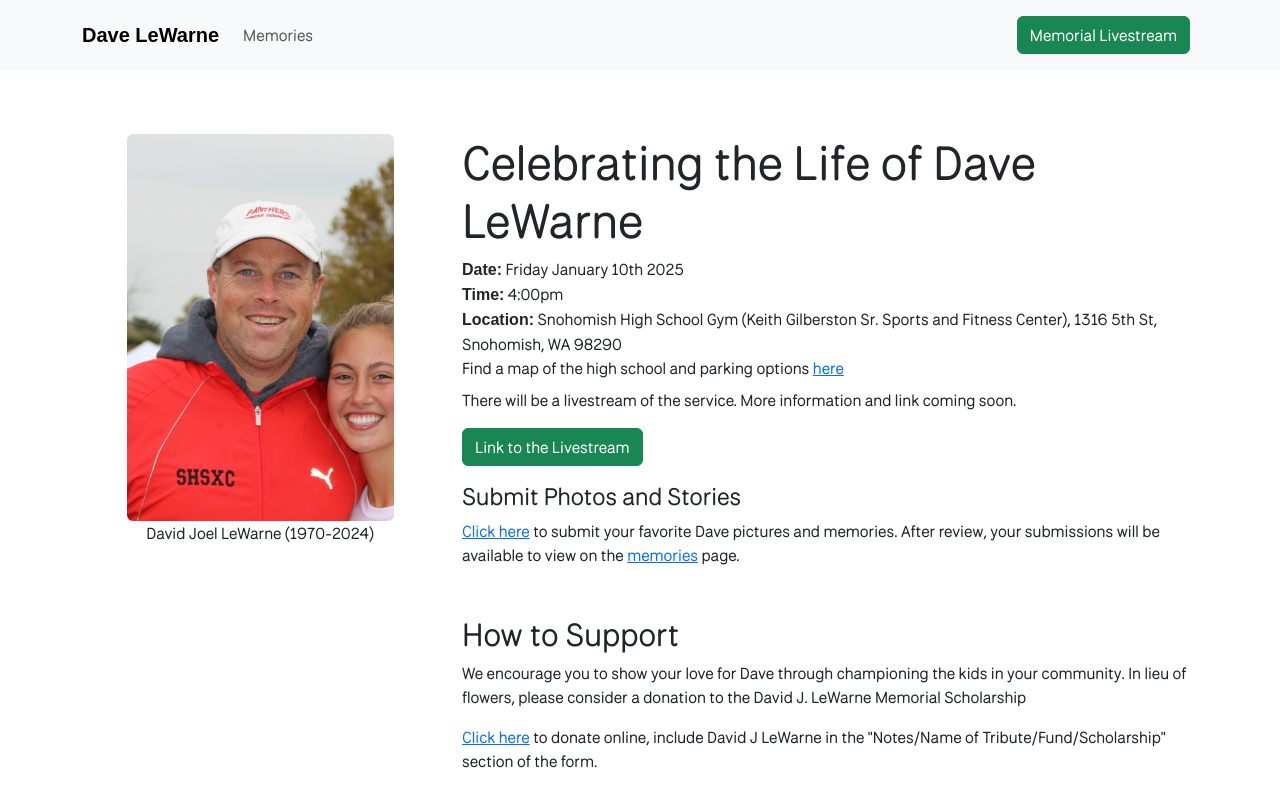
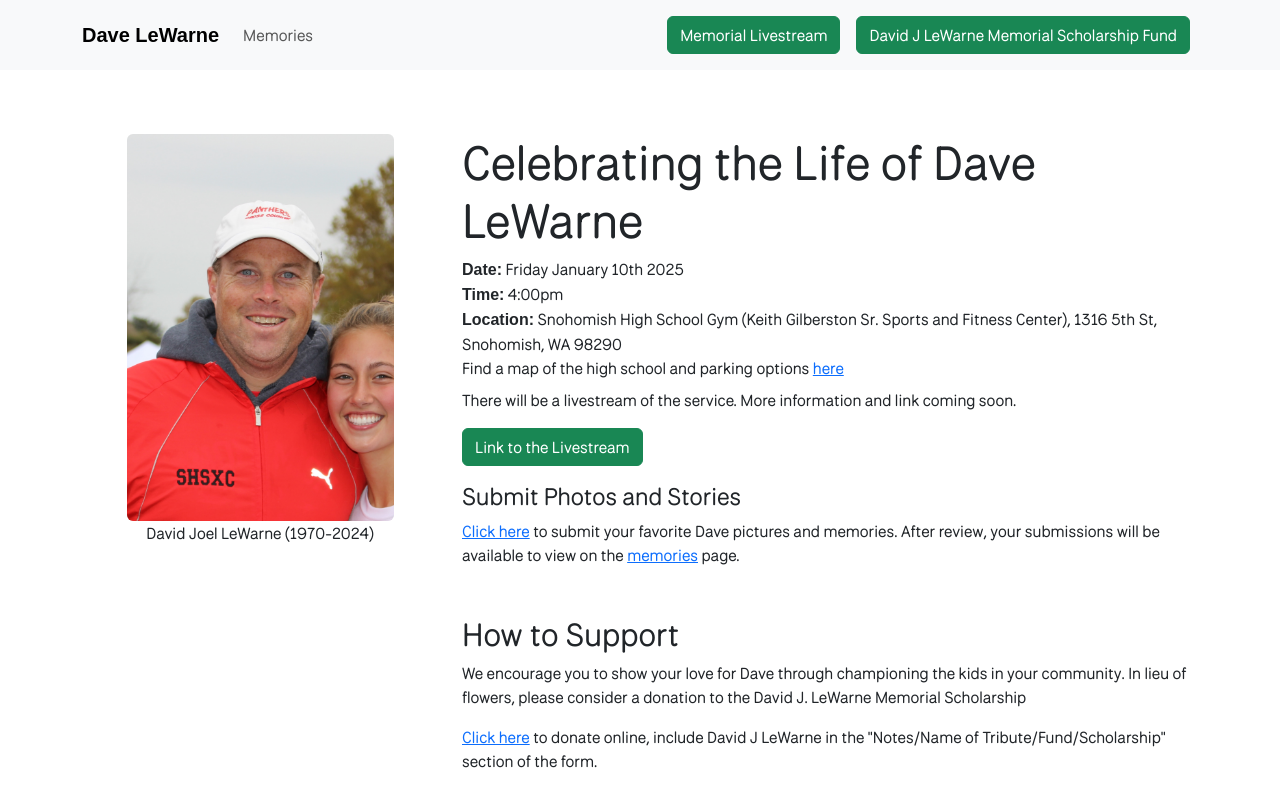
Before and after one commit to giselejfox/dave-lewarne-memorial, a Next.js app: page / in a window 1280 px wide. Shown: the top 793 px of the page. Built offline with nearby package versions, Linux system fonts and the light colour scheme; a web font is replaced by a local one.

Commit message:
adding a button

```diff
--- a/src/app/layout.js
+++ b/src/app/layout.js
@@ -25,9 +25,14 @@ export default function RootLayout({ children }) {
                   {/* <Nav.Link className="d-flex align-items-center" href="/photo-gallery">Photo Gallery</Nav.Link> */}
                   <Nav.Link className="d-flex align-items-center" href="/memories">Memories</Nav.Link>
                 </div>
-                <Nav.Link className="d-flex align-items-center" href="/livestream">
-                  <button className="btn btn-success">Memorial Livestream</button>
-                </Nav.Link>
+                <div className="d-flex flex-row">
+                  <Nav.Link className="d-flex align-items-center" href="/livestream">
+                    <button className="btn btn-success">Memorial Livestream</button>
+                  </Nav.Link>
+                  <Nav.Link className="d-flex align-items-center" href="/livestream">
+                    <button className="btn btn-success">David J LeWarne Memorial Scholarship Fund</button>
+                  </Nav.Link>
+                </div>
               </Nav>
               </Navbar.Collapse>
           </Container>
```
